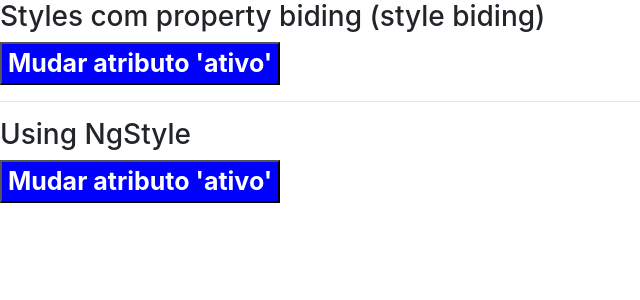
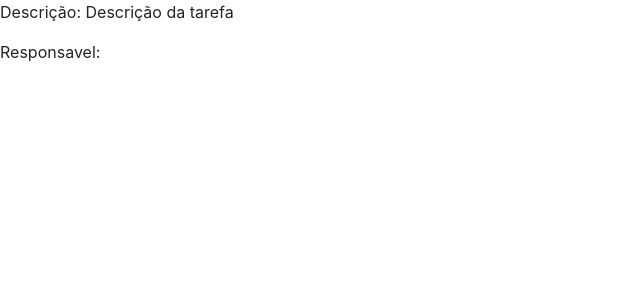
Before and after one commit to Tuliof210/CursoAngular-Estagio, an Angular app in the folder diretivas-with-bootstrap/: page / in a window 1280 px wide. Shown: the top 300 px of the page, without its empty margins (0-640 px from the left). Built offline with nearby package versions, Linux system fonts and the light colour scheme.

Commit message:
Operador elvis ("?")

```diff
--- a/diretivas-with-bootstrap/src/app/app.component.html
+++ b/diretivas-with-bootstrap/src/app/app.component.html
@@ -1 +1 @@
-<app-diretiva-ngstyle></app-diretiva-ngstyle>
+<app-operador-elvis></app-operador-elvis>
--- /dev/null
+++ b/diretivas-with-bootstrap/src/app/operador-elvis/operador-elvis.component.html
@@ -0,0 +1,6 @@
+<p>Descrição: {{ tarefa.desc }}</p>
+<!--<p>Responsavel: {{ tarefa.responsavel.nome }}</p>-->
+<!--<p>Responsavel: {{ tarefa.responsavel != null ? tarefa.responsavel.nome : '' }}</p>-->
+
+<!-- O operador elvis é uma forma segura de navegar entre objetos -->
+<p>Responsavel: {{ tarefa.responsavel?.nome }}</p>
--- /dev/null
+++ b/diretivas-with-bootstrap/src/app/operador-elvis/operador-elvis.component.ts
@@ -0,0 +1,21 @@
+import { Component, OnInit } from '@angular/core';
+
+@Component({
+  selector: 'app-operador-elvis',
+  templateUrl: './operador-elvis.component.html',
+  styleUrls: ['./operador-elvis.component.css']
+})
+export class OperadorElvisComponent implements OnInit {
+
+  tarefa: any = {
+    desc: 'Descrição da tarefa',
+    responsavel: null
+    // responsavel: { nome: 'Tulio'}
+  };
+
+  constructor() { }
+
+  ngOnInit(): void {
+  }
+
+}
```
Also changed, not shown: diretivas-with-bootstrap/src/app/app.module.ts (+6 -2 lines), diretivas-with-bootstrap/src/app/operador-elvis/operador-elvis.component.css (added), 1 other file (tests, documents, lock files or other folders).
